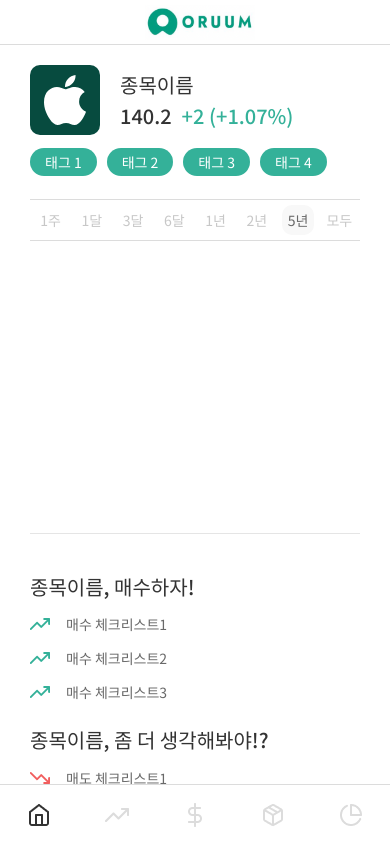
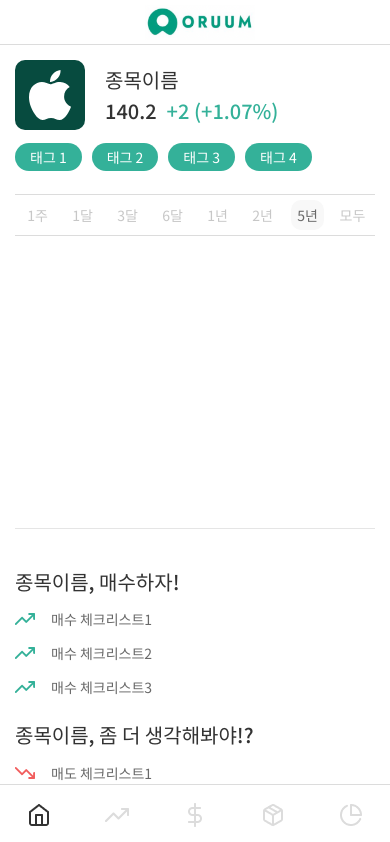
Before and after one commit to GBSIM/oruum_dashboard_frontend, a React (Create React App) app: page /Stock in a window 390 px wide. Shown: the top 842 px of the page. Built offline with nearby package versions, Linux system fonts and the light colour scheme.

Commit message:
adjust size for mobile screen

```diff
--- a/src/components/ui_library/unit/CompanyLogo/CompanyLogo.css
+++ b/src/components/ui_library/unit/CompanyLogo/CompanyLogo.css
@@ -8,8 +8,3 @@
     justify-content: center;
     align-items: center;
 }
-
-.compnay-logo-image {
-    object-fit: cover;
-    fill: #fff;
-}
--- a/src/default.css
+++ b/src/default.css
@@ -143,4 +143,10 @@ span {
 	.page {
 		flex-direction: column;
 	}
+
+	.page-contents {
+		padding-left: 15px;
+		padding-right: 15px;
+		padding-top: 15px;
+	}
 }
```
